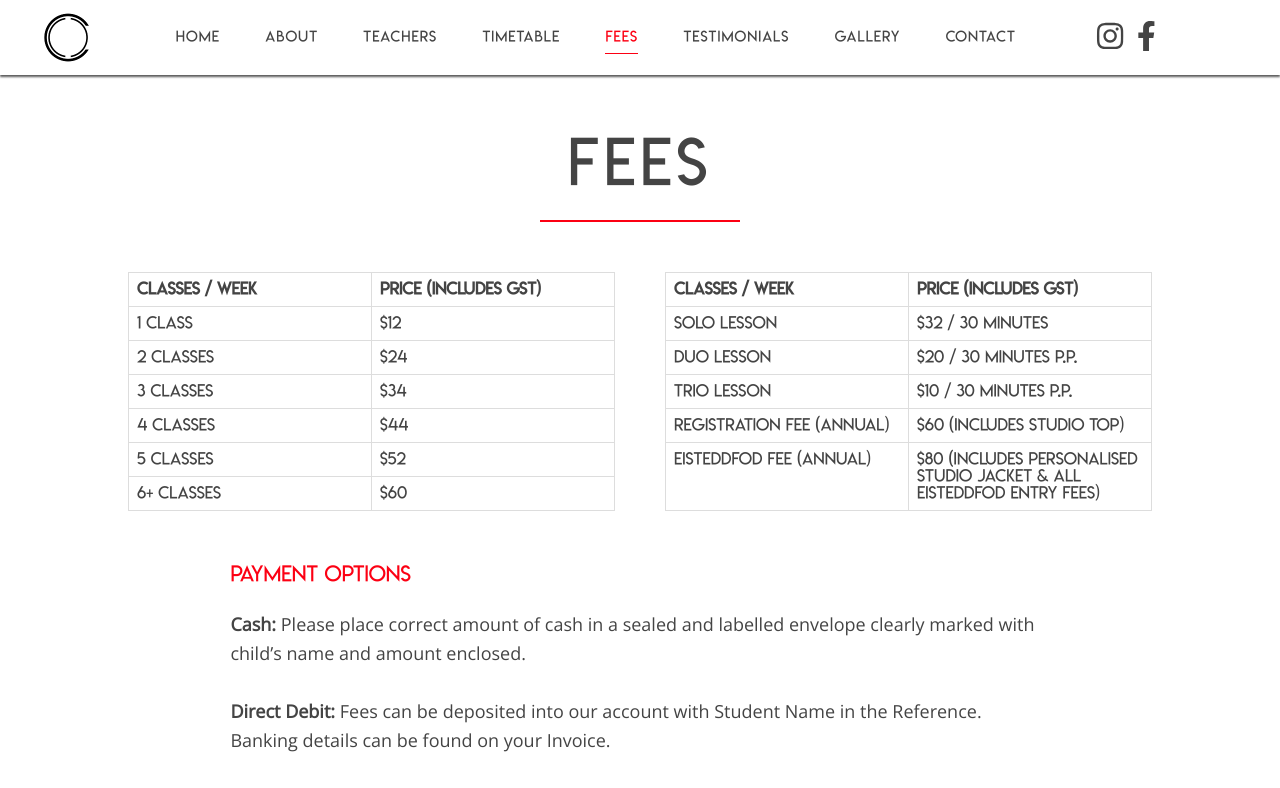
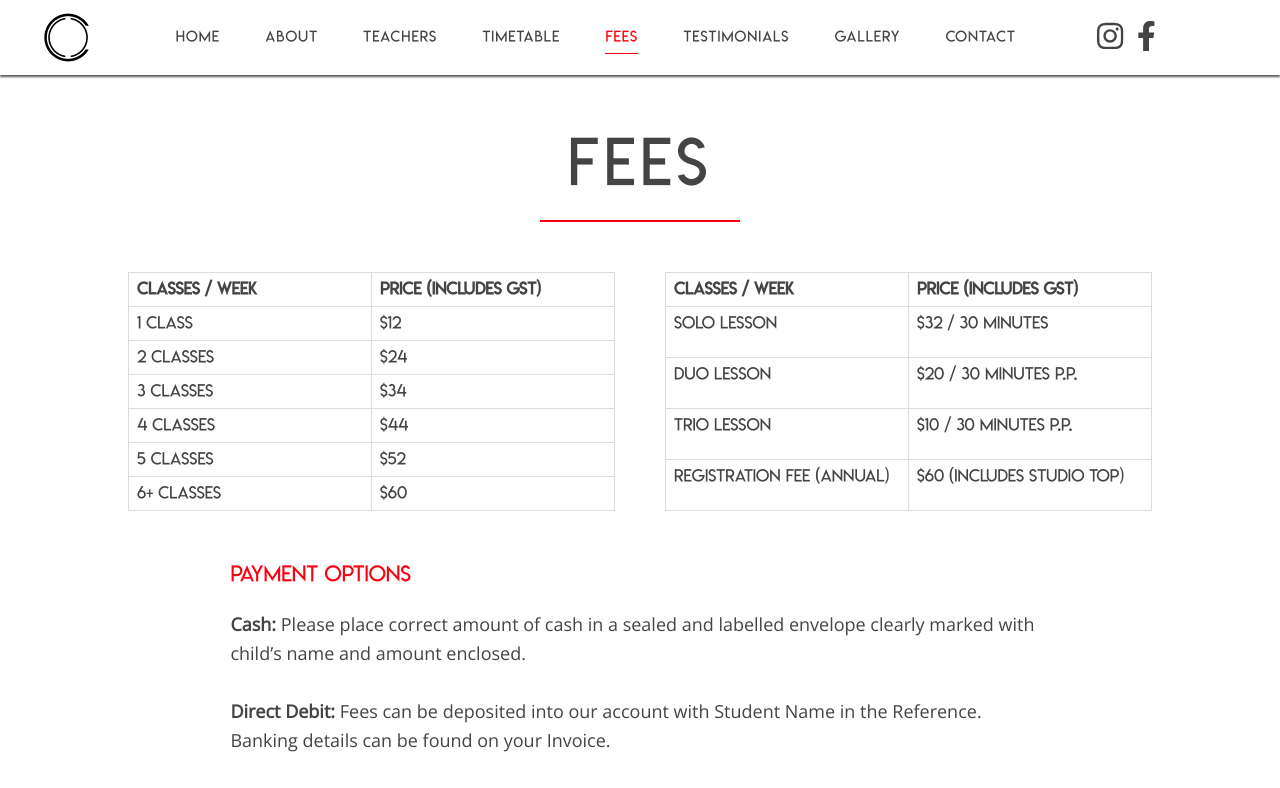
Before and after one commit to LauraAshleigh/CCChoreography, a React (Create React App) app: page /fees in a window 1280 px wide. Shown: the top 788 px of the page. Built offline with nearby package versions, Linux system fonts and the light colour scheme; a small style sheet from the web is missing.

Commit message:
Remove eistedfodd fee

```diff
--- a/src/Components/FeesPage/FeesConfig.js
+++ b/src/Components/FeesPage/FeesConfig.js
@@ -11,6 +11,5 @@ export const fees2 = [
   {class: 'Solo Lesson', price: '$32 / 30 minutes'},
   {class: 'Duo Lesson', price: '$20 / 30 minutes p.p.'},
   {class: 'Trio Lesson', price: '$10 / 30 minutes p.p.'},
-  {class: 'Registration Fee (annual)', price: '$60 (includes studio top)'},
-  {class: 'Eisteddfod Fee (annual)', price: '$80 (includes personalised studio jacket & all eisteddfod entry fees)'}
+  {class: 'Registration Fee (annual)', price: '$60 (includes studio top)'}
 ]
```
